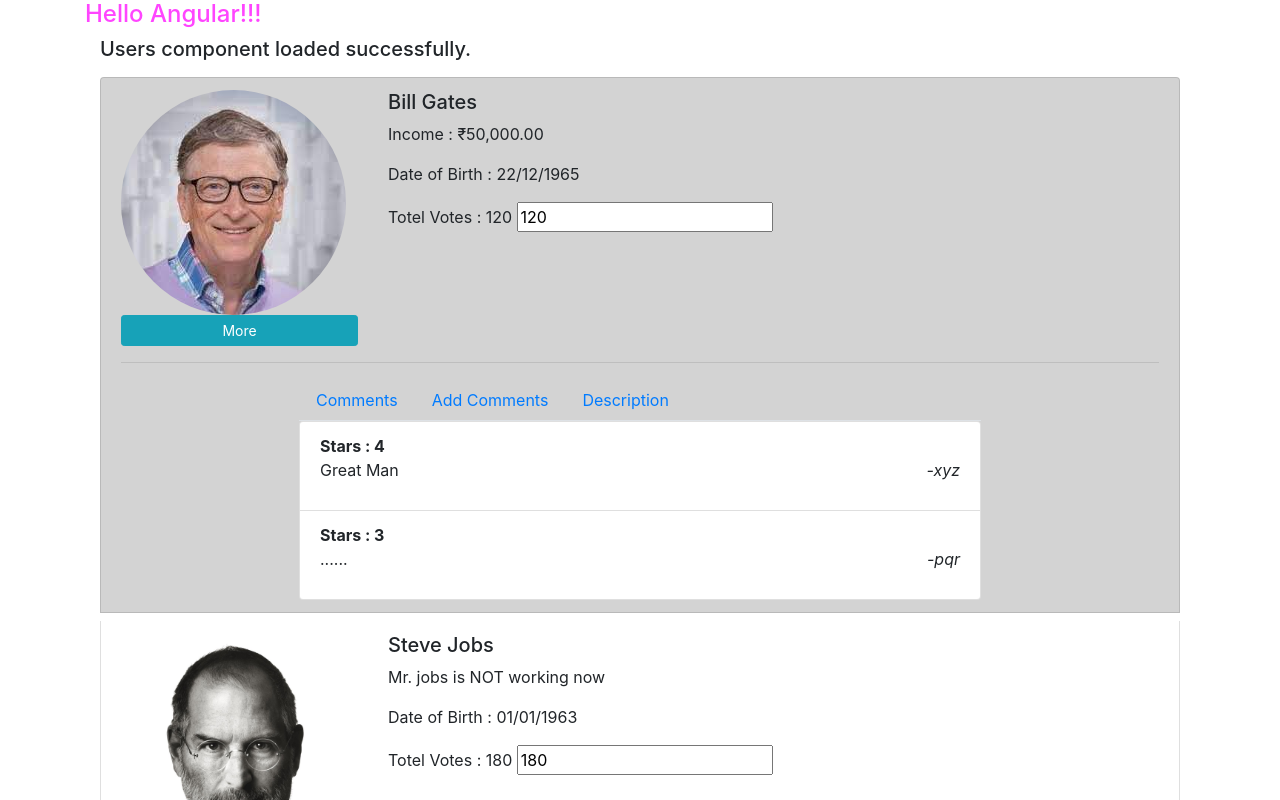
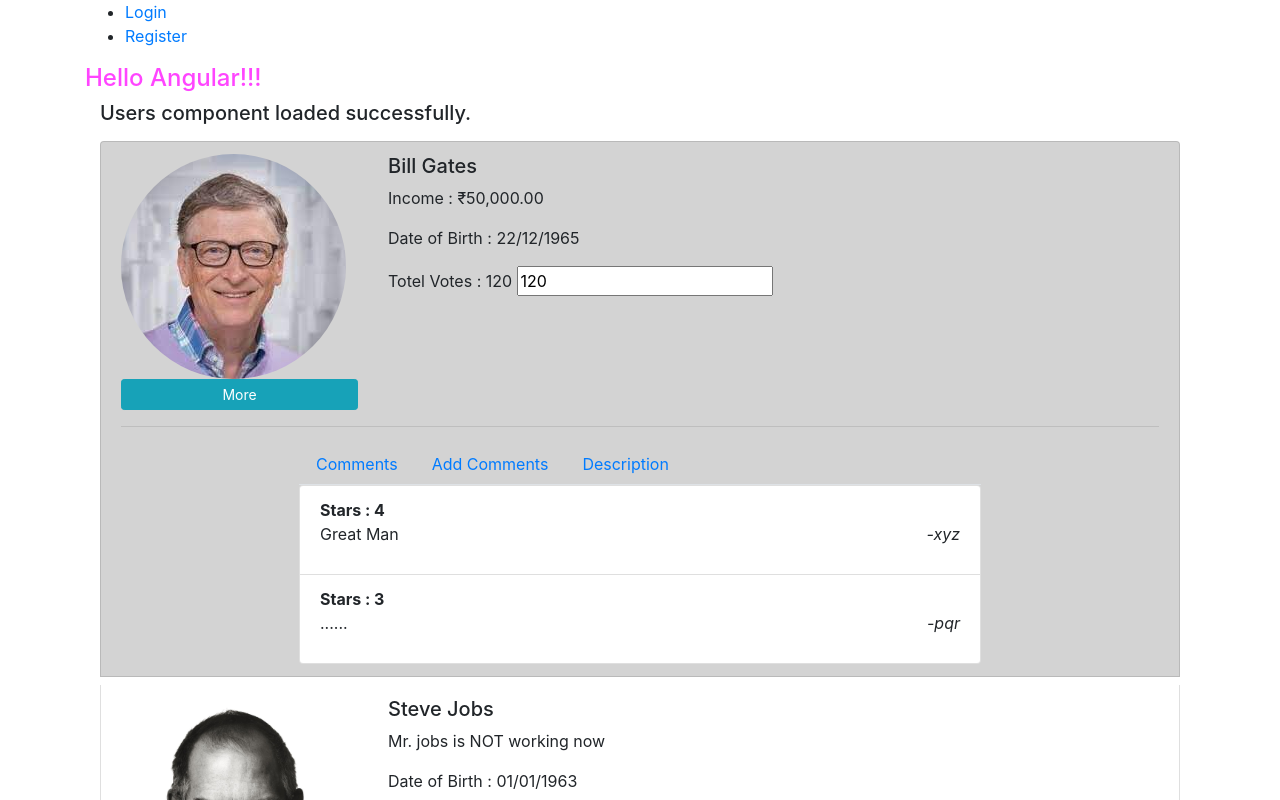
Before and after one commit to synergy2411/citiustech-sept21, an Angular app in the folder users-app/: page /users in a window 1280 px wide. Shown: the top 800 px of the page. Built offline with nearby package versions, Linux system fonts and the light colour scheme.

Commit message:
basic SPA

```diff
--- a/users-app/src/app/app.component.html
+++ b/users-app/src/app/app.component.html
@@ -1,3 +1,5 @@
+<app-header></app-header>
+
 <div class="container">
   <h4>Hello Angular!!!</h4>
 
--- a/users-app/src/app/app.module.ts
+++ b/users-app/src/app/app.module.ts
@@ -41,6 +41,7 @@
 import { RequestInterceptorService } from './services/request.interceptor';
 import { ResponseInterceptorService } from './services/response-interceptor.service';
 import { APP_ROUTES } from './app.routing';
+import { HeaderComponent } from './components/header/header.component';
 
 @NgModule({
   declarations: [           // Custom component, directives, pipes
@@ -75,7 +76,8 @@
     AlertComponent,
     NotesComponent,
     AddNewNoteComponent,
-    EditNoteComponent
+    EditNoteComponent,
+    HeaderComponent
   ],
   imports: [                // Built-in & Custom Module
     BrowserModule,
--- a/users-app/src/app/app.routing.ts
+++ b/users-app/src/app/app.routing.ts
@@ -1,6 +1,7 @@
 import { Routes } from "@angular/router";
 import { LoginComponent } from "./components/auth/login/login.component";
 import { RegisterComponent } from "./components/auth/register/register.component";
+import { NotesComponent } from "./components/notes/notes.component";
 import { UsersComponent } from "./components/users/users.component";
 
 export const APP_ROUTES : Routes =[
@@ -8,5 +9,6 @@
   {path : 'login', component : LoginComponent},                 // http://localhost:4200/login
   {path : 'register', component : RegisterComponent},           // http://localhost:4200/register
   {path : 'users', component : UsersComponent},                 // http://localhost:4200/users
+  {path : 'notes', component : NotesComponent},
   {path : '**', redirectTo : 'login', pathMatch : 'full'}       // http://localhost:4200/anyOtherPath
 ]
--- /dev/null
+++ b/users-app/src/app/components/header/header.component.html
@@ -0,0 +1,14 @@
+<div class="container">
+  <div class="row">
+    <div class="col-10">
+      <ul>
+        <li>
+          <a [routerLink]="['login']">Login</a>
+        </li>
+        <li>
+          <a [routerLink]="['register']">Register</a>
+        </li>
+      </ul>
+    </div>
+  </div>
+</div>
--- /dev/null
+++ b/users-app/src/app/components/header/header.component.ts
@@ -0,0 +1,15 @@
+import { Component, OnInit } from '@angular/core';
+
+@Component({
+  selector: 'app-header',
+  templateUrl: './header.component.html',
+  styleUrls: ['./header.component.css']
+})
+export class HeaderComponent implements OnInit {
+
+  constructor() { }
+
+  ngOnInit(): void {
+  }
+
+}
```
Also changed, not shown: users-app/src/app/components/header/header.component.css (added), 1 other file (tests, documents, lock files or other folders).
